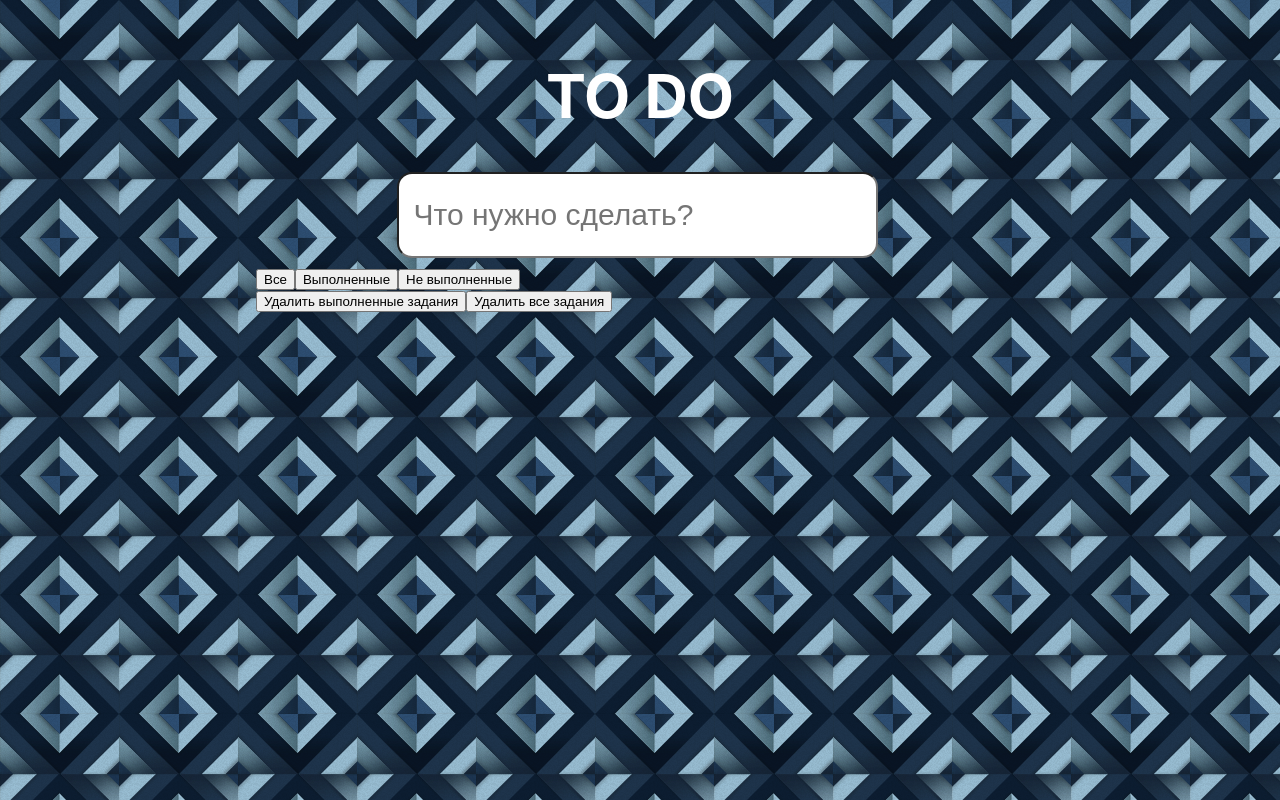
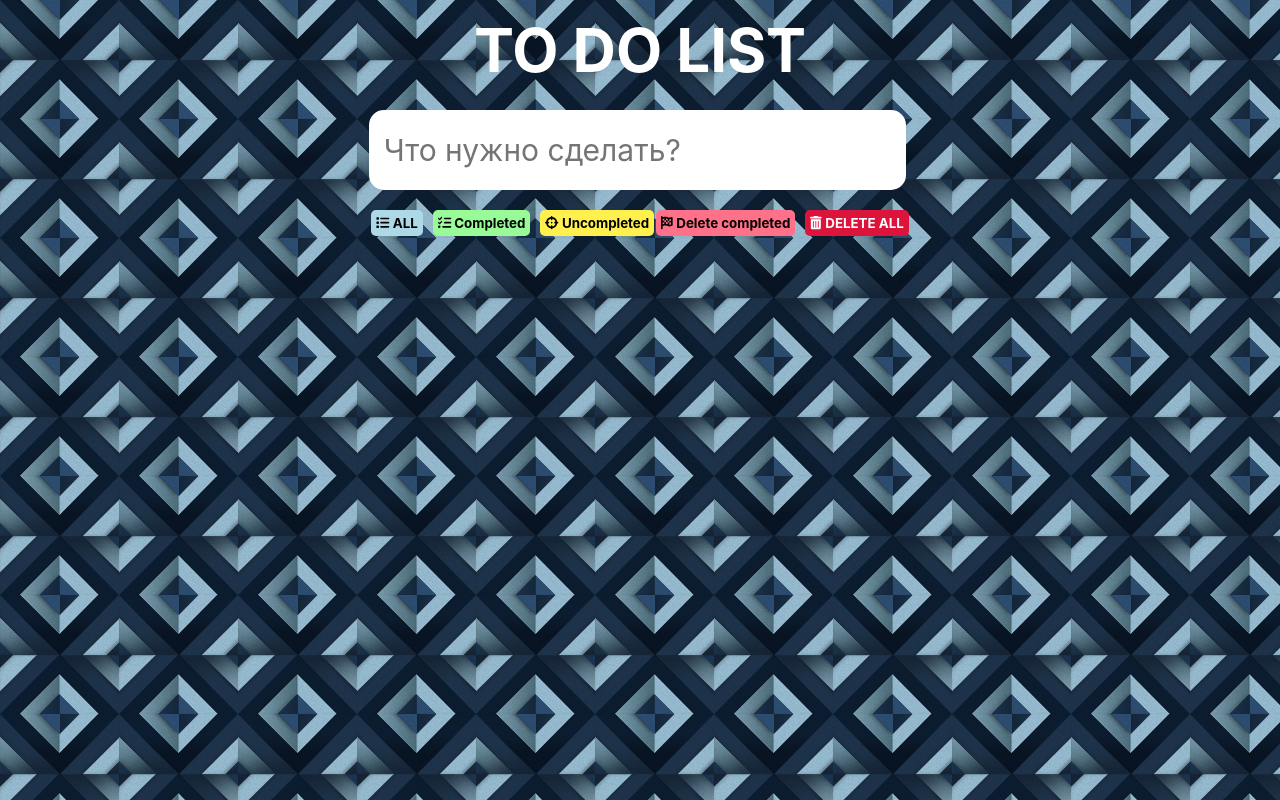
Before and after one commit to andrey678/react_project_2_to_do_app, a React (Create React App) app: page / in a window 1280 px wide. Built offline with nearby package versions, Linux system fonts and the light colour scheme.

Commit message:
1.Add styles to TaskForm component 2.Add styles to TasksFilter component

```diff
--- a/package.json
+++ b/package.json
@@ -3,6 +3,10 @@
   "version": "0.1.0",
   "private": true,
   "dependencies": {
+    "@fortawesome/fontawesome-svg-core": "^6.1.1",
+    "@fortawesome/free-regular-svg-icons": "^6.1.1",
+    "@fortawesome/free-solid-svg-icons": "^6.1.1",
+    "@fortawesome/react-fontawesome": "^0.1.18",
     "@testing-library/jest-dom": "^5.16.4",
     "@testing-library/react": "^13.2.0",
     "@testing-library/user-event": "^13.5.0",
--- a/src/App.js
+++ b/src/App.js
@@ -8,7 +8,7 @@ function App() {
 
   return (
     <div className='app'>
-      <h1 className='app__header'>TO DO</h1>
+      <h1 className='app__header'>TO DO LIST</h1>
       <TasksForm />
       <TasksFilter />
       <TaskList />
--- a/src/App.scss
+++ b/src/App.scss
@@ -5,6 +5,8 @@
   &__header {
     text-align: center;
     font-size: 60px;
+    font-weight: bold;
     color:white;
+    margin-bottom: 30px;
   }
 }
--- a/src/TasksFilter/TasksFilter.js
+++ b/src/TasksFilter/TasksFilter.js
@@ -1,4 +1,12 @@
 import './TasksFilter.scss';
+import { FontAwesomeIcon } from '@fortawesome/react-fontawesome';
+import {
+    faTrashAlt,
+    faFlagCheckered,
+    faList,
+    faListCheck,
+    faCrosshairs
+} from '@fortawesome/free-solid-svg-icons';
 import { useDispatch } from 'react-redux';
 import {
     showCompletedTasks,
@@ -23,18 +31,51 @@ function TasksFilter() {
     const handleDeleteAll = () => dispatch(deleteAllTasks());
 
     return (
-        <div className="container">
-
-            <div className="tasks-filter">
-                <button onClick={handleShowAll} type="button" className="tasks-filter__btn">Все</button>
-                <button onClick={handleShowCompleted} type="button" className="tasks-filter__btn">Выполненные</button>
-                <button onClick={handleShowUncompleted} type="button" className="tasks-filter__btn">Не выполненные</button>
+        <section className="tasksfilter">
+            <div className="container">
+                <div className="tasksfilter__wrapper">
+                    <div className="tasksfilter__filters-group">
+                        <button
+                            onClick={handleShowAll}
+                            type="button"
+                            className="tasksfilter__btn tasksfilter__btn_all-tasks"
+                        >
+                            <FontAwesomeIcon icon={faList} /> ALL
+                        </button>
+                        <button
+                            onClick={handleShowCompleted}
+                            type="button"
+                            className="tasksfilter__btn tasksfilter__btn_completed-tasks"
+                        >
+                            <FontAwesomeIcon icon={faListCheck} /> Completed
+                        </button>
+                        <button
+                            onClick={handleShowUncompleted}
+                            type="button"
+                            className="tasksfilter__btn tasksfilter__btn_uncompleted-tasks"
+                        >
+                            <FontAwesomeIcon icon={faCrosshairs} /> Uncompleted
+                        </button>
+                    </div>
+                    <div className="tasksfilter__removers-group">
+                        <button
+                            onClick={handleDeleteCompleted}
+                            className='tasksfilter__delete-btn tasksfilter__delete-btn_completed'
+                            type='button'
+                        >
+                            <FontAwesomeIcon icon={faFlagCheckered} /> Delete completed
+                        </button>
+                        <button
+                            onClick={handleDeleteAll}
+                            className='tasksfilter__delete-btn tasksfilter__delete-btn_all'
+                            type='button'
+                        >
+                            <FontAwesomeIcon icon={faTrashAlt} /> DELETE ALL
+                        </button>
+                    </div>
+                </div>
             </div>
-            <div className="tasks-remover">
-                <button onClick={handleDeleteCompleted} className='tasks-remover_btn' type='button'>Удалить выполненные задания</button>
-                <button onClick={handleDeleteAll} className='tasks-remover_btn' type='button'>Удалить все задания</button>
-            </div>
-        </div>
+        </section>
 
     );
 }
--- a/src/TasksFilter/TasksFilter.scss
+++ b/src/TasksFilter/TasksFilter.scss
@@ -0,0 +1,79 @@
+.tasksfilter {
+  margin-bottom: 30px;
+  // .tasksfilter__wrapper
+
+  &__wrapper {
+    max-width: 60%;
+    margin: 0 auto;
+    display: flex;
+    justify-content: space-between;
+    align-items: center;
+  }
+
+  // .tasksfilter__filters-group
+
+  &__filters-group {
+  }
+
+  // .tasksfilter__btn
+
+  &__btn {
+    padding: 5px;
+    border-radius: 5px;
+    font-weight: bold;
+    transition: all 0.3s ease-out 0s;
+    &:hover {
+      transform: scale(1.1);
+    }
+    &:not(:last-child) {
+      margin-right: 10px;
+    }
+    // .tasksfilter__btn_all-tasks
+
+    &_all-tasks {
+      background: lightblue;
+    }
+
+    // .tasksfilter__btn_completed-tasks
+
+    &_completed-tasks {
+      background: palegreen;
+    }
+
+    // .tasksfilter__btn_uncompleted-tasks
+
+    &_uncompleted-tasks {
+      background: rgb(255, 240, 78);
+    }
+  }
+
+  // .tasksfilter__removers-group
+
+  &__removers-group {
+  }
+
+  // .tasksfilter__delete-btn
+
+  &__delete-btn {
+    padding: 5px;
+    font-weight: bold;
+    border-radius: 5px;
+    transition: all 0.3s ease-out 0s;
+    &:hover {
+      transform: scale(1.1);
+    }
+    // .tasksfilter__delete-btn_completed
+
+    &_completed {
+      margin-right: 10px;
+      background: rgb(255, 113, 137);
+    }
+
+    // .tasksfilter__delete-btn_all
+
+    &_all {
+      background: crimson;
+      color: #ffffff;
+    }
+  }
+}
--- a/src/TasksForm/TasksForm.js
+++ b/src/TasksForm/TasksForm.js
@@ -29,7 +29,7 @@ function TasksForm() {
         document.forms['add_todo_task'].reset();
     }
     return (
-        <div className="todo">
+        <section className="todo">
             <div className="container">
                 <form onSubmit={handleSubmit} className='todo__form' name="add_todo_task">
                     <div className="todo__block">
@@ -42,7 +42,7 @@ function TasksForm() {
                     </div>
                 </form>
             </div>
-        </div>
+        </section>
 
     );
 }
--- a/src/TasksForm/TasksForm.scss
+++ b/src/TasksForm/TasksForm.scss
@@ -1,14 +1,15 @@
 .container {
-  width: 60vw;
+  width: 70vw;
   margin: 0 auto;
 }
 
 .todo {
+  margin-bottom: 20px;
   // .todo__form
 
   &__form {
     width: 100%;
-    margin-bottom: 10px;
+
   }
 
   // .todo__block
@@ -27,22 +28,16 @@
     flex: 0 1 60%;
     height: 10vh;
     margin-right: 5px;
-    outline: none;
     border-radius: 15px;
     font-size: 30px;
     padding-left: 15px;
+    &:focus{
+      // background: #e2f0f9;
+      box-shadow: 0 0 5px 2px yellow;
+    }
   }
 
-  // .todo__button-add
 
-  &__button-add {
-    flex: 0 1 10vh;
-    font-size: 45px;
-    height: 10vh;
-    line-height: 10vh;
-    text-align: center;
-    background-color: #c2edce;
-    border-radius: 15%;
-    cursor: pointer;
-  }
+
+
 }
--- a/src/index.scss
+++ b/src/index.scss
@@ -1,3 +1,86 @@
+/*Обнуление некоторых стандартных стилей CSS браузера*/
+* {
+  padding: 0;
+  margin: 0;
+  border: 0;
+}
+
+*,
+*:before,
+*:after {
+  -moz-box-sizing: border-box;
+  -webkit-box-sizing: border-box;
+  box-sizing: border-box;
+}
+
+:focus,
+:active {
+  outline: none;
+}
+a:focus,
+a:active {
+  outline: none;
+}
+
+nav,
+footer,
+header,
+aside {
+  display: block;
+}
+
+html,
+body {
+  height: 100%;
+  width: 100%;
+  font-size: 100%;
+  line-height: 1;
+  font-size: 14px;
+  -ms-text-size-adjust: 100%;
+  -moz-text-size-adjust: 100%;
+  -webkit-text-size-adjust: 100%;
+}
+
+input,
+button,
+textarea {
+  font-family: inherit;
+}
+
+input::-ms-clear {
+  display: none;
+}
+button {
+  cursor: pointer;
+}
+button::-moz-focus-inner {
+  padding: 0;
+  border: 0;
+}
+a,
+a:visited {
+  text-decoration: none;
+}
+a:hover {
+  text-decoration: none;
+}
+ul li {
+  list-style: none;
+}
+img {
+  vertical-align: top;
+}
+
+h1,
+h2,
+h3,
+h4,
+h5,
+h6 {
+  font-size: inherit;
+  font-weight: 400;
+}
+/*--------------------------------------------------*/
 body {
   // background: url("../public/cool-background.png") 0 0 /100% 100% no-repeat;
 
@@ -9,5 +92,5 @@ background: url('../public/the-illusionist.png');
   -webkit-font-smoothing: antialiased;
   -moz-osx-font-smoothing: grayscale;
   padding-top: 20px;
-  height: 97.5vh;
+  height: 100vh;
 }
```
Also changed, not shown: public/index.html (+5 -4 lines), 1 other file (tests, documents, lock files or other folders).
